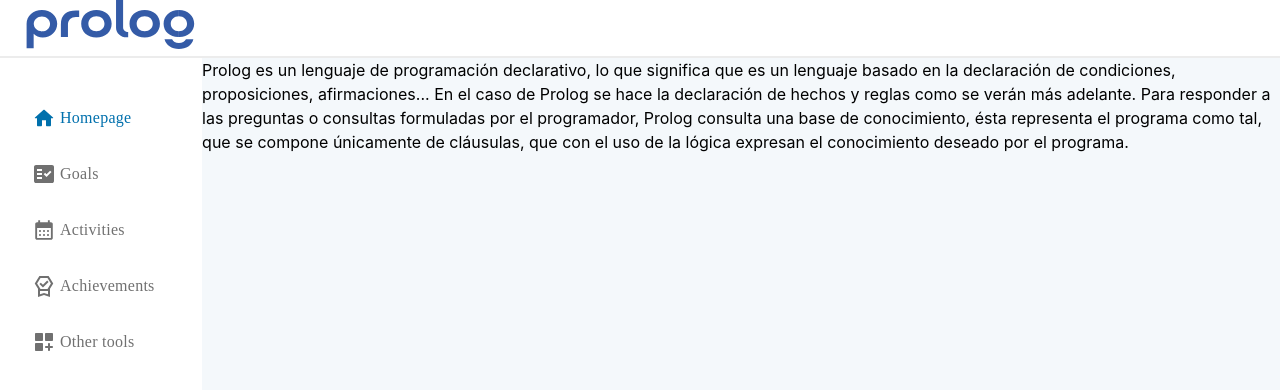
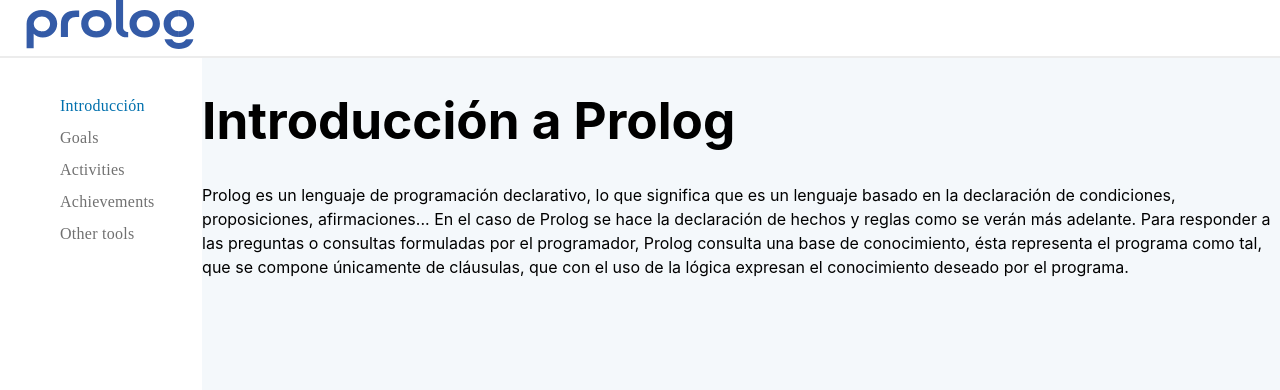
Before and after one commit to D4rd0/prolog-web-app, a React (Vite) app: page / in a window 1280 px wide. Shown: the top 390 px of the page. Built offline with nearby package versions, Linux system fonts and the light colour scheme.

Commit message:
navbar style changed

```diff
--- a/src/components/Home/components/HomeComponent.tsx
+++ b/src/components/Home/components/HomeComponent.tsx
@@ -1,6 +1,11 @@
 export const HomeComponent = () => {
   return <div style={{color:'black'}}>
+    <h1>
+      Introducción a Prolog
+    </h1>
+    <span>
     Prolog es un lenguaje de programación declarativo, lo que significa que es un lenguaje basado en la declaración de condiciones, proposiciones, afirmaciones... En el caso de Prolog se hace la declaración de hechos y reglas como se verán más adelante.
     Para responder a las preguntas o consultas formuladas por el programador, Prolog consulta una base de conocimiento, ésta representa el programa como tal, que se compone únicamente de cláusulas, que con el uso de la lógica expresan el conocimiento deseado por el programa.
+    </span>
   </div>;
 };
--- a/src/components/NavBar/components/NavBar.css
+++ b/src/components/NavBar/components/NavBar.css
@@ -27,22 +27,8 @@
   margin-right: 1rem;
 }
 
-/* .toggleButtonDiv.collapsed {
-  display: flex;
-  justify-content: center;
-} */
-
-.buttonCollapsed {
-  justify-content: center;
-  margin-left: 1rem;
-}
-
 .logoImage {
   margin-left: 0.25rem;
-}
-
-.sidebar.collapsed {
-  width: 6.25rem;
 }
 
 .sidebar ul {
--- a/src/components/NavBar/components/NavBarComponents.tsx
+++ b/src/components/NavBar/components/NavBarComponents.tsx
@@ -1,10 +1,9 @@
-import React, { useState, useEffect } from 'react';
+import { useState, useEffect } from 'react';
 import { useLocation } from 'react-router-dom';
 import './NavBar.css';
-import { NavBarIcons } from '../../../assets/navbarIcons/navBarSvg';
 import { ReusableNavLink } from '../../elements/navLink/ReusableNavLink';
+
 export const NavBarComponents = () => {
-  const [collapsed, setCollapsed] = useState(false);
 
   const location = useLocation();
 
@@ -87,25 +86,21 @@
   };
 
   return (
-    <div className={`sidebar ${collapsed ? 'collapsed' : ''}`}>
+    <div className={`sidebar`}>
       <div className="subSidebar">
-
         <ul>
           <li>
             <ReusableNavLink
               url="/"
-              src={NavBarIcons.homeIcon}
-              alt="Home icon"
+              //src={NavBarIcons.homeIcon}
               filter={checks.home}
-              page="Homepage"
+              page="Introducción"
             />
           </li>
 
           <li>
             <ReusableNavLink
               url="/goals"
-              src={NavBarIcons.factCheckIcon}
-              alt="Goal Icon"
               filter={checks.goals}
               page="Goals"
             />
@@ -114,8 +109,6 @@
           <li>
             <ReusableNavLink
               url="/activities"
-              src={NavBarIcons.calendarIcon}
-              alt="Activities Icon"
               filter={checks.activities}
               page="Activities"
             />
@@ -124,8 +117,6 @@
           <li>
             <ReusableNavLink
               url="/achievements"
-              src={NavBarIcons.achievementIcon}
-              alt="Achievements Icon"
               filter={checks.achievements}
               page="Achievements"
             />
@@ -134,8 +125,6 @@
           <li>
             <ReusableNavLink
               url="/tools"
-              src={NavBarIcons.customizeIcon}
-              alt="Achievements Icon"
               filter={checks.tools}
               page="Other tools"
             />
--- a/src/components/elements/navLink/ReusableNavLink.tsx
+++ b/src/components/elements/navLink/ReusableNavLink.tsx
@@ -14,10 +14,8 @@
 
 interface reusable {
   url: string;
-  src: string;
-  alt: string;
+  src?: string;
   filter: boolean;
-  collapsed?: string;
   page?: string;
 }
 
@@ -39,7 +37,6 @@
     >
       <img
         src={reusable.src}
-        alt={reusable.alt}
         className="iconMargin"
         style={{
           filter: reusable.filter
@@ -48,7 +45,7 @@
         }}
       />
       {reusable.page ? (
-        <span className={reusable.collapsed ? reusable.collapsed : ''}>
+        <span>
           {reusable.page}
         </span>
       ) : (
```
